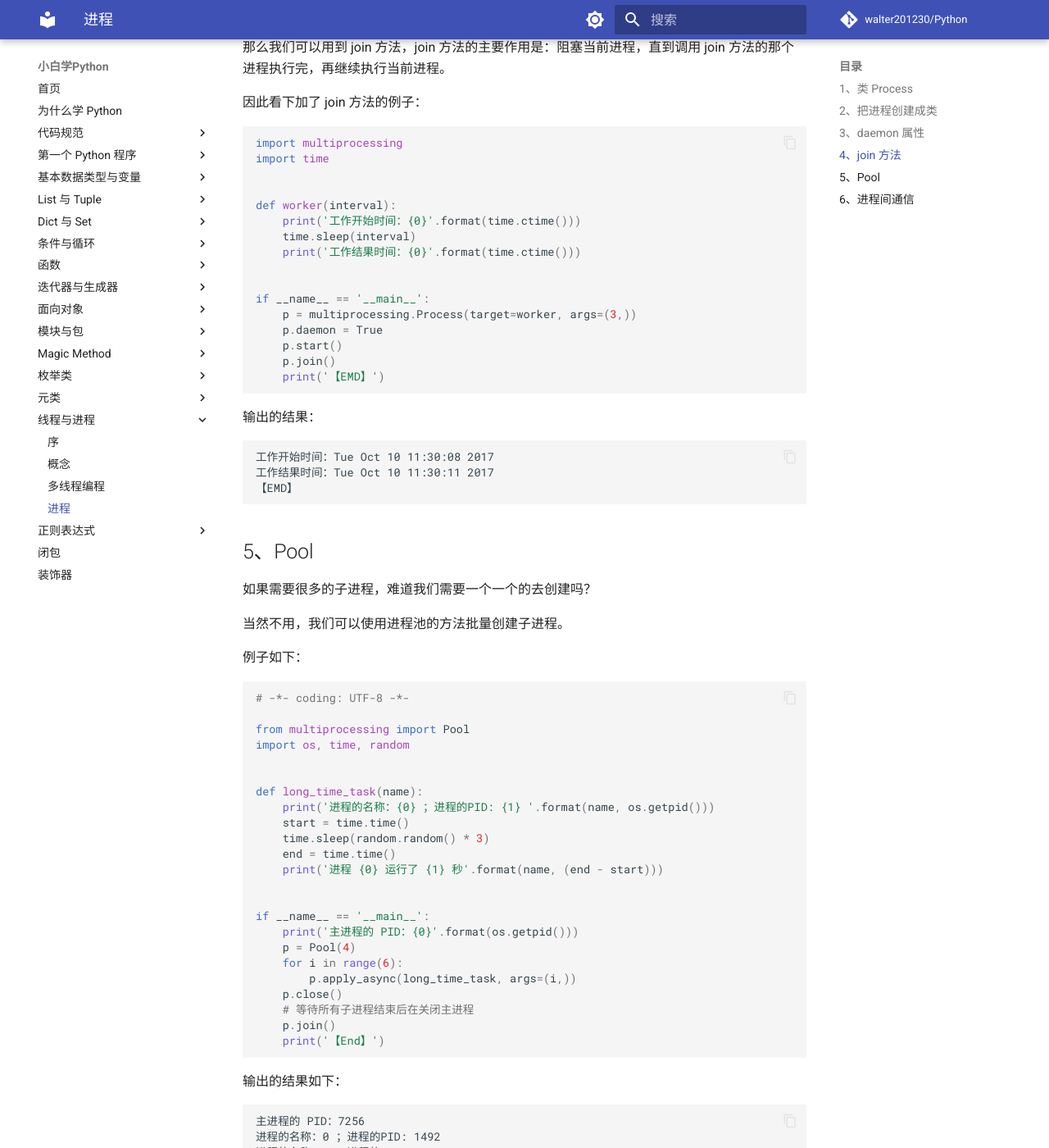
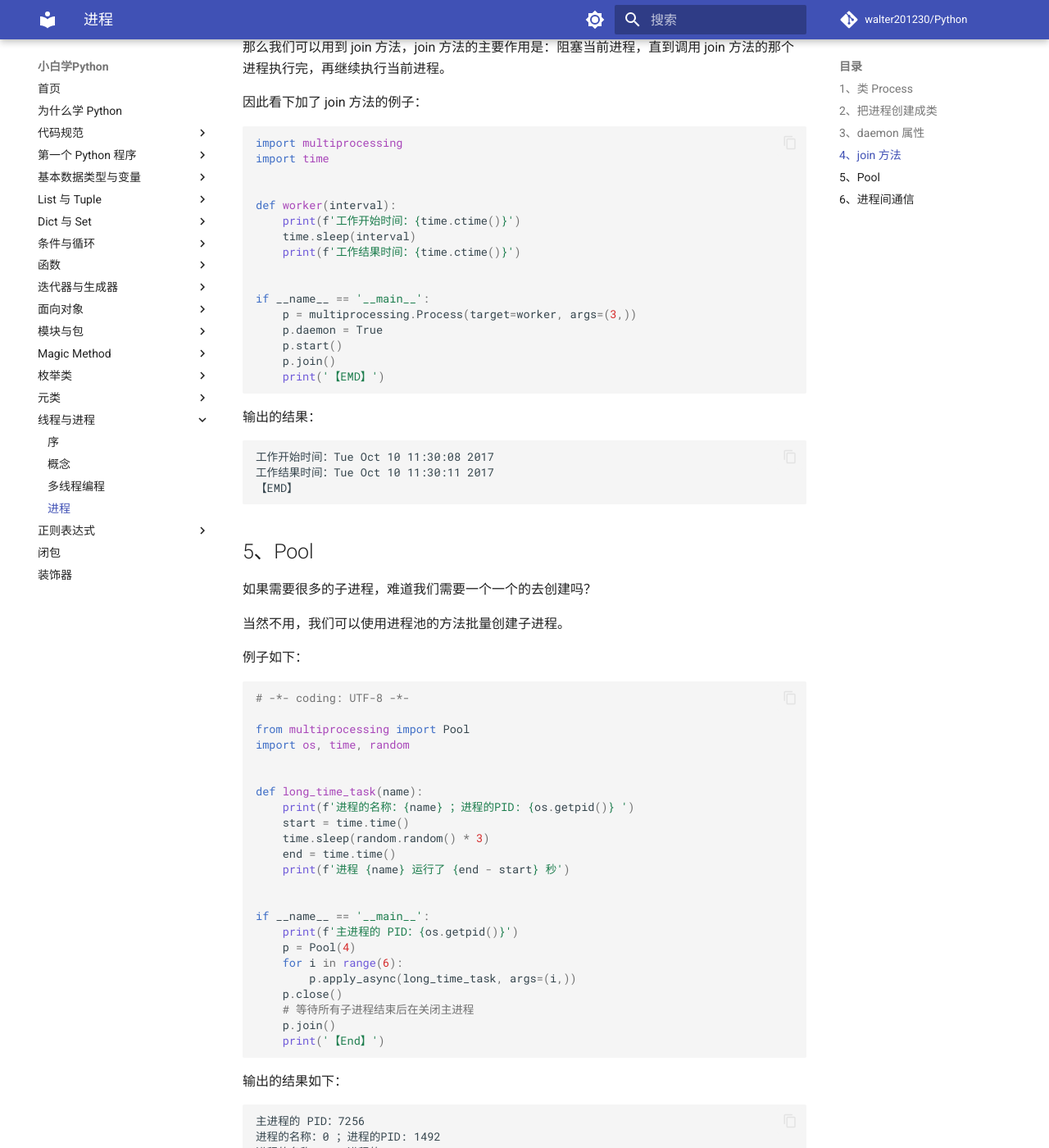
Before and after one commit to kant131/Python--0.1, an MkDocs documentation site: the page built from Article/PythonBasis/python13/3.md, in a window 1280 px wide and 1400 px high, scrolled down 3663 px. Shown: the whole window at 82% size. Built offline with MkDocs 1.6.1 and Material for MkDocs 9.7.7, drawn with Linux system fonts in a browser that asks for light colours; comment, search, counter and statistics services are not loaded; some of the changed text lies outside the part shown.

Commit message:
python13/3.md：.format() 改写为 f-string
Co-Authored-By: Claude Opus 4.7 (1M context) <noreply@anthropic.com>

```diff
--- a/Article/PythonBasis/python13/3.md
+++ b/Article/PythonBasis/python13/3.md
@@ -88,7 +88,7 @@ class ClockProcess(multiprocessing.Process):
     def run(self):
         n = 5
         while n > 0:
-            print("当前时间: {0}".format(time.ctime()))
+            print(f"当前时间: {time.ctime()}")
             time.sleep(self.interval)
             n -= 1
 
@@ -124,9 +124,9 @@ import time
 
 
 def worker(interval):
-    print('工作开始时间：{0}'.format(time.ctime()))
+    print(f'工作开始时间：{time.ctime()}')
     time.sleep(interval)
-    print('工作结果时间：{0}'.format(time.ctime()))
+    print(f'工作结果时间：{time.ctime()}')
 
 
 if __name__ == '__main__':
@@ -154,9 +154,9 @@ import time
 
 
 def worker(interval):
-    print('工作开始时间：{0}'.format(time.ctime()))
+    print(f'工作开始时间：{time.ctime()}')
     time.sleep(interval)
-    print('工作结果时间：{0}'.format(time.ctime()))
+    print(f'工作结果时间：{time.ctime()}')
 
 
 if __name__ == '__main__':
@@ -190,9 +190,9 @@ import time
 
 
 def worker(interval):
-    print('工作开始时间：{0}'.format(time.ctime()))
+    print(f'工作开始时间：{time.ctime()}')
     time.sleep(interval)
-    print('工作结果时间：{0}'.format(time.ctime()))
+    print(f'工作结果时间：{time.ctime()}')
 
 
 if __name__ == '__main__':
@@ -227,15 +227,15 @@ import os, time, random
 
 
 def long_time_task(name):
-    print('进程的名称：{0} ；进程的PID: {1} '.format(name, os.getpid()))
+    print(f'进程的名称：{name} ；进程的PID: {os.getpid()} ')
     start = time.time()
     time.sleep(random.random() * 3)
     end = time.time()
-    print('进程 {0} 运行了 {1} 秒'.format(name, (end - start)))
+    print(f'进程 {name} 运行了 {end - start} 秒')
 
 
 if __name__ == '__main__':
-    print('主进程的 PID：{0}'.format(os.getpid()))
+    print(f'主进程的 PID：{os.getpid()}')
     p = Pool(4)
     for i in range(6):
         p.apply_async(long_time_task, args=(i,))
@@ -292,19 +292,19 @@ import os, time, random
 
 def write(q):
     # 写数据进程
-    print('写进程的PID:{0}'.format(os.getpid()))
+    print(f'写进程的PID:{os.getpid()}')
     for value in ['两点水', '三点水', '四点水']:
-        print('写进 Queue 的值为：{0}'.format(value))
+        print(f'写进 Queue 的值为：{value}')
         q.put(value)
         time.sleep(random.random())
 
 
 def read(q):
     # 读取数据进程
-    print('读进程的PID:{0}'.format(os.getpid()))
+    print(f'读进程的PID:{os.getpid()}')
     while True:
         value = q.get(True)
-        print('从 Queue 读取的值为：{0}'.format(value))
+        print(f'从 Queue 读取的值为：{value}')
 
 
 if __name__ == '__main__':
```
